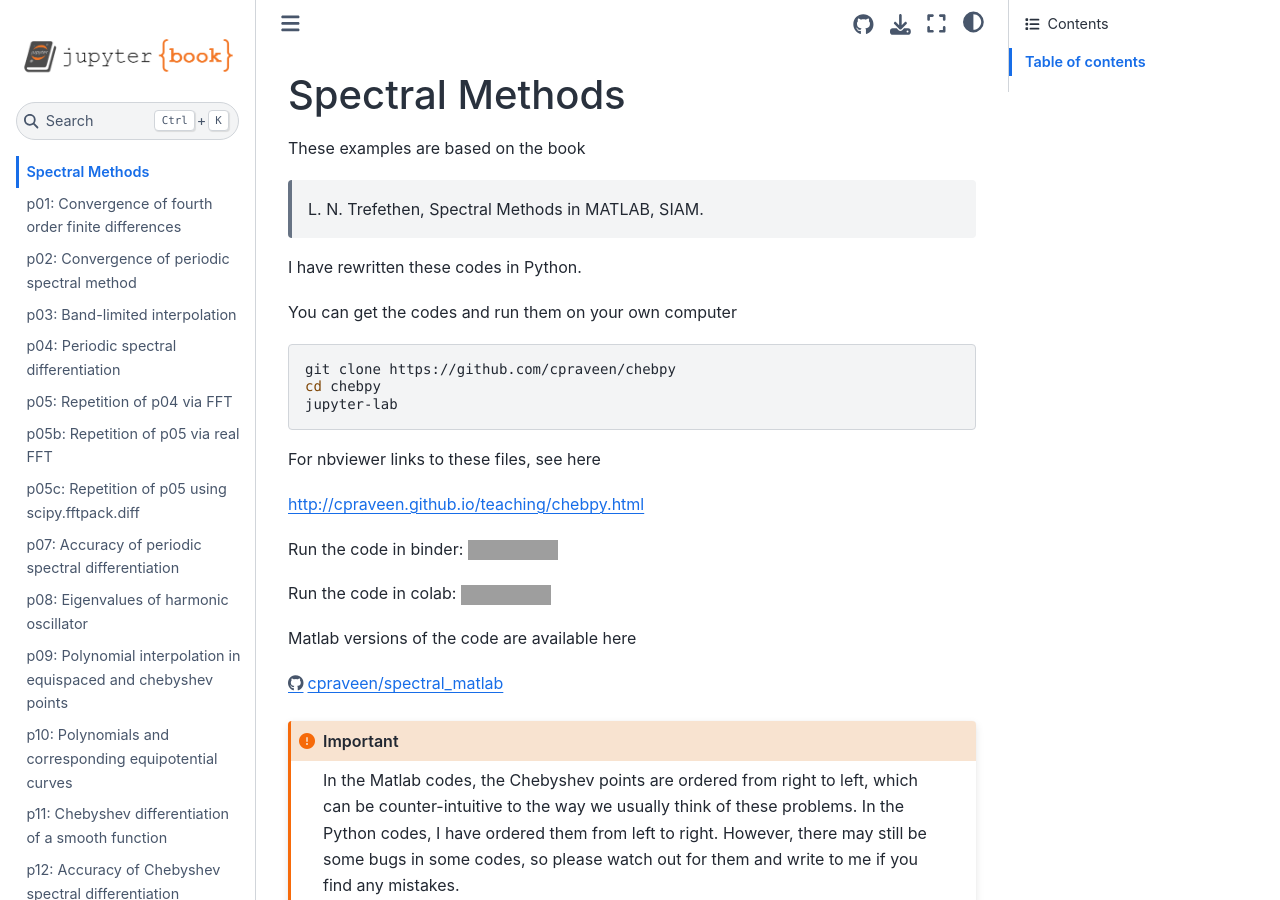
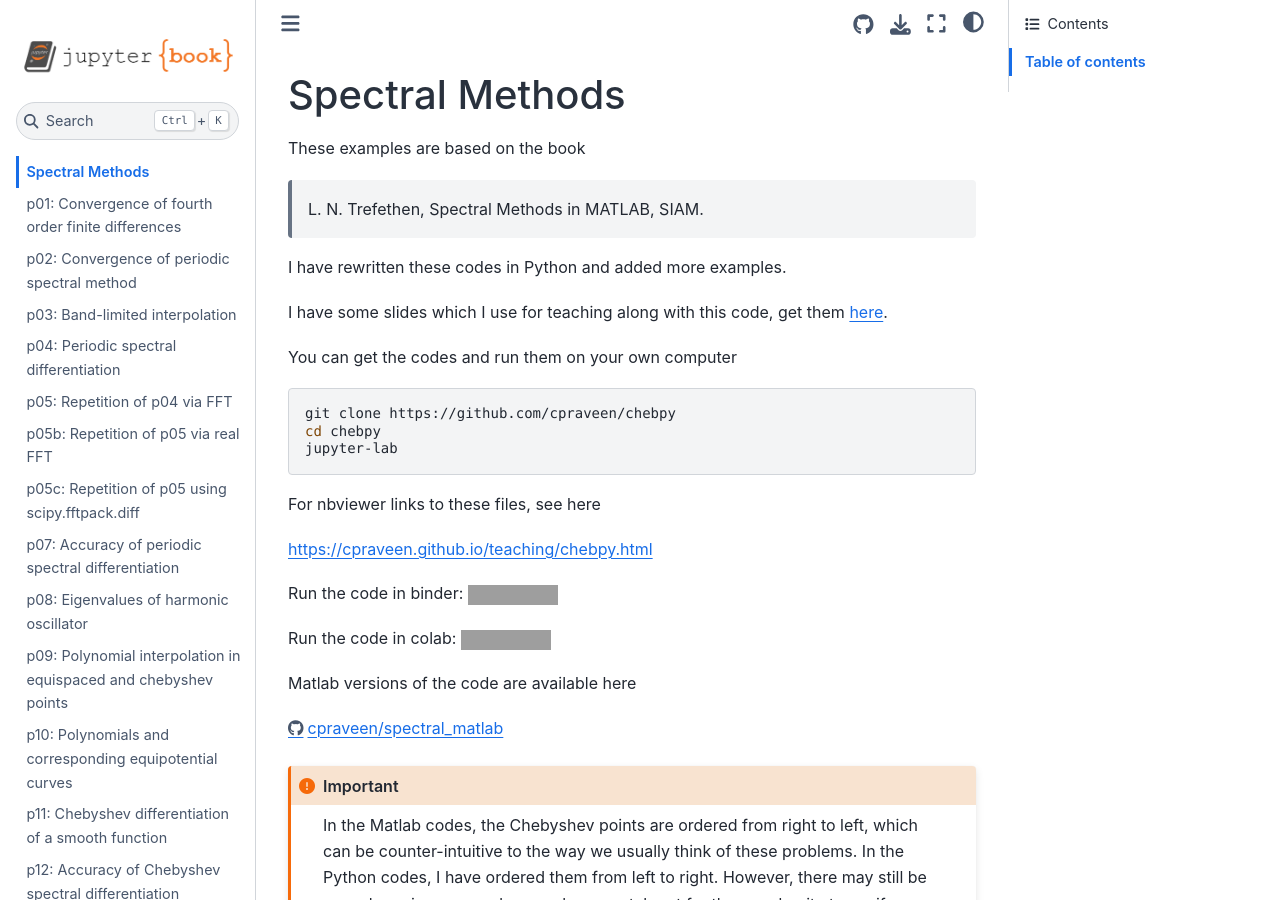
Before and after one commit to cpraveen/chebpy, a Jupyter Book: the page built from index.md, in a window 1280 px wide and 900 px high. Built offline with Jupyter Book 1.0.4 settings and Sphinx 7.4.7 and the Sphinx Book theme 1.1.4, drawn with Linux system fonts in a browser that asks for light colours; pages that are not in the unit, such as notebooks, are missing from menus; grey boxes are pictures that could not be loaded.

Commit message:
Update readme and index

```diff
--- a/index.md
+++ b/index.md
@@ -4,7 +4,9 @@ These examples are based on the book
 
 > L. N. Trefethen, Spectral Methods in MATLAB, SIAM.
 
-I have rewritten these codes in Python.
+I have rewritten these codes in Python and added more examples.
+
+I have some slides which I use for teaching along with this code, get them [here](https://bitbucket.org/cpraveen/www/downloads/spectral.pdf).
 
 You can get the codes and run them on your own computer
 
@@ -16,7 +18,7 @@ jupyter-lab
 
 For nbviewer links to these files, see here
 
-<http://cpraveen.github.io/teaching/chebpy.html>
+<https://cpraveen.github.io/teaching/chebpy.html>
 
 Run the code in binder: [![Binder](https://mybinder.org/badge_logo.svg)](https://mybinder.org/v2/gh/cpraveen/chebpy/HEAD)
 
```
Also changed, not shown: README.md (+10 -2 lines).
